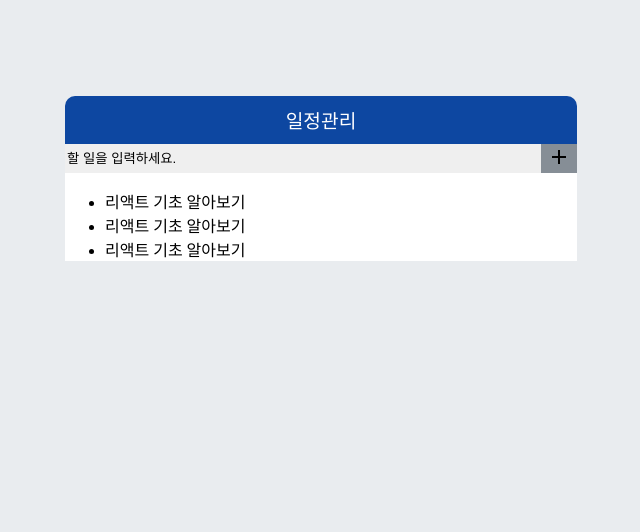
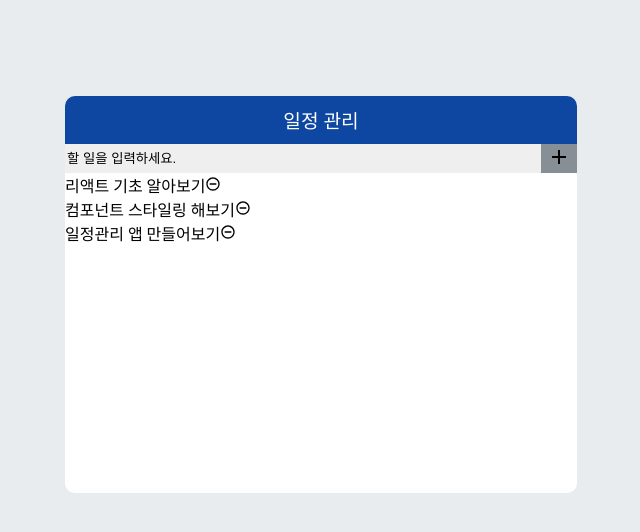
Before and after one commit to salangdung-i/react-todo-app, a React (Create React App) app: page / in a window 1280 px wide. Shown: the top 532 px of the page, without its empty margins (319-959 px from the left). Built offline with nearby package versions, Linux system fonts and the light colour scheme.

Commit message:
TodoList 레이아웃 구현

```diff
--- a/src/App.js
+++ b/src/App.js
@@ -1,14 +1,45 @@
-import React from 'react';
+import React, { useEffect, useRef, useState } from 'react';
 import TodoInsert from './components/todoInsert/todoInsert';
 import TodoList from './components/todoList/todoList';
 import TodoTemplate from './components/todoTemplate/todoTemplate';
 import styles from './App.module.css'
 
 const App = () => {
+  const index = useRef(4);
+  const [todos, setTodos] = useState([
+    {
+      id: 1,
+      text: '리액트 기초 알아보기',
+      check: true,
+    },
+    {
+      id: 2,
+      text: '컴포넌트 스타일링 해보기',
+      check: false,
+    },
+    {
+      id: 3,
+      text: '일정관리 앱 만들어보기',
+      check: true,
+    }
+  ]);
+
+
+  const onInsert = (value) => {
+    setTodos(
+      ...todos,
+      {
+        id: index + 1,
+        text: value,
+        check: false
+      }
+    );
+  };
+
   return (
     <TodoTemplate >
-      <TodoInsert />
-      <TodoList />
+      <TodoInsert onInsert={onInsert} />
+      <TodoList todos={todos} />
     </TodoTemplate>
   );
 
--- a/src/components/todoInsert/todoInsert.jsx
+++ b/src/components/todoInsert/todoInsert.jsx
@@ -1,14 +1,17 @@
-import React from 'react';
+import React, { useRef, useState } from 'react';
 import { MdAdd } from 'react-icons/md';
 import styles from '../todoInsert/todoInsert.module.css';
 
-const TodoInsert = () => {
+const TodoInsert = ({ onInsert }) => {
+  const [value, setValue] = useState('');
 
   const onSubmit = (e) => {
     e.preventDefault();
+    onInsert(value);
   }
 
   const onChange = (e) => {
+    setValue(e.target.value);
     console.log(e.target.value);
   };
 
@@ -26,5 +29,7 @@ const TodoInsert = () => {
     </div>
   );
 };
+// state -> props로 가는게 좀 어렵당.. ㅎㅎ
+
 
 export default TodoInsert;
--- a/src/components/todoList/todoList.jsx
+++ b/src/components/todoList/todoList.jsx
@@ -1,12 +1,15 @@
 import React from 'react';
+import styles from '../todoList/todoList.module.css';
+import TodoListItem from '../todoListItem/todoListItem';
 
-const TodoList = () => {
+const TodoList = ({ todos }) => {
   return (
-    <ul>
-      <li>리액트 기초 알아보기</li>
-      <li>리액트 기초 알아보기</li>
-      <li>리액트 기초 알아보기</li>
-    </ul>
+    <div className={styles.TodoList}>
+      {
+        todos.map(todo => (
+          <TodoListItem todo={todo} />
+        ))}
+    </div>
   );
 }
 
--- a/src/components/todoList/todoList.module.css
+++ b/src/components/todoList/todoList.module.css
@@ -0,0 +1,5 @@
+.TodoList {
+  min-height: 320px;
+  max-height: 513px;
+  overflow-y: auto;
+}
--- a/src/components/todoListItem/todoListItem.jsx
+++ b/src/components/todoListItem/todoListItem.jsx
@@ -0,0 +1,27 @@
+import React from 'react';
+import {
+  MdCheckBoxOutlineBlank,
+  MdCheckBox,
+  MdRemoveCircleOutline,
+} from 'react-icons/md';
+import styles from '../todoListItem/todoListItem.module.css';
+
+
+const TodoListItem = ({ todo }) => {
+  const checkbox = todo.check ? 'check' : '';
+  return (
+    <div>
+      <div className={`styles.box ${checkbox}`}>
+
+      </div>
+
+
+
+      {todo.text}
+      <MdRemoveCircleOutline />
+    </div>
+
+  );
+}
+
+export default TodoListItem;
--- a/src/components/todoTemplate/todoTemplate.jsx
+++ b/src/components/todoTemplate/todoTemplate.jsx
@@ -4,7 +4,7 @@ import styles from '../todoTemplate/todoTemplate.module.css';
 const TodoTemplate = ({ children }) => {
   return (
     <section className={styles.section}>
-      <div className={styles.title}>일정관리</div>
+      <div className={styles.title}>일정 관리</div>
       <div className={styles.content}>
         {children}
       </div>
```
Also changed, not shown: src/components/todoListItem/todoListItem.module.css (added).
